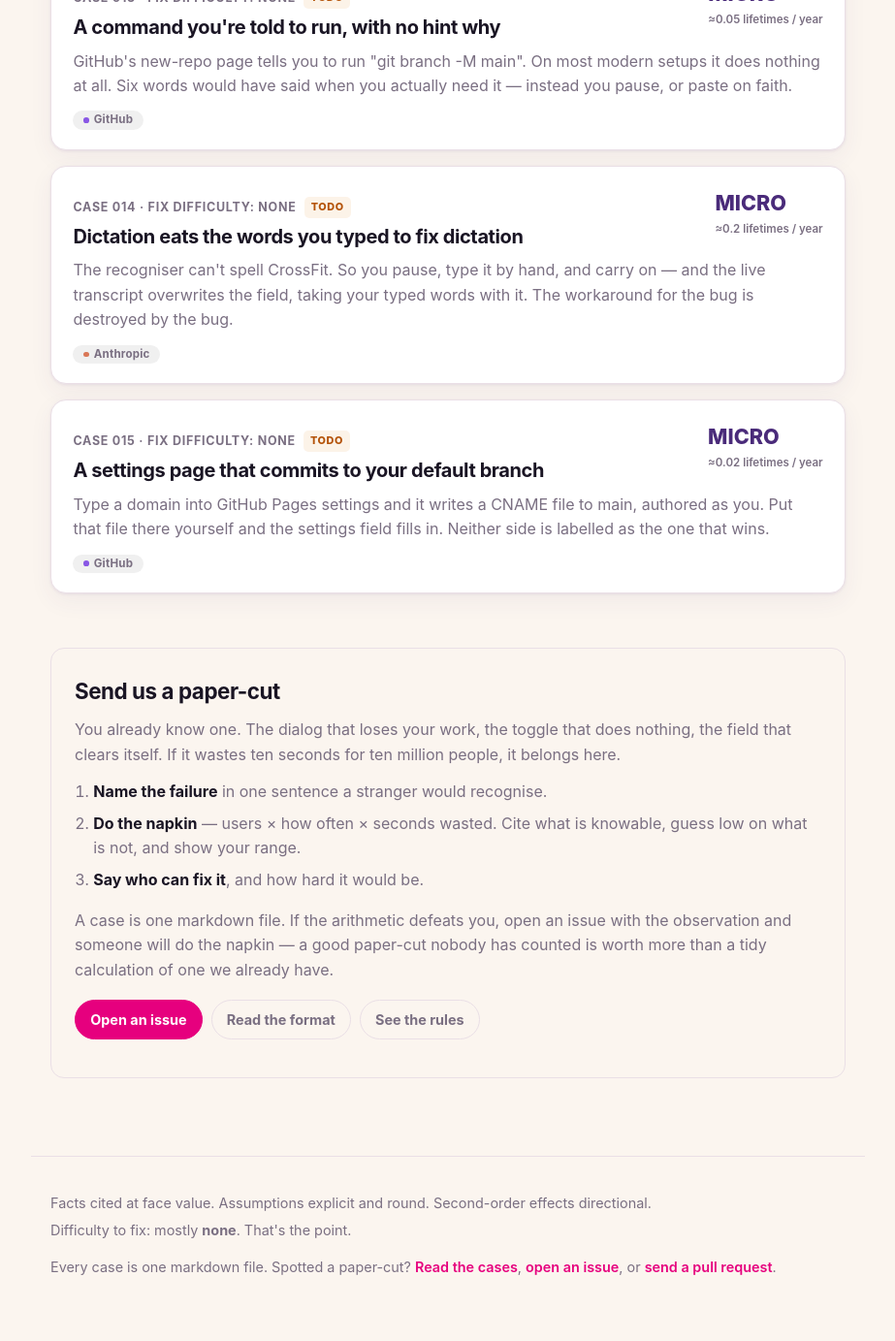
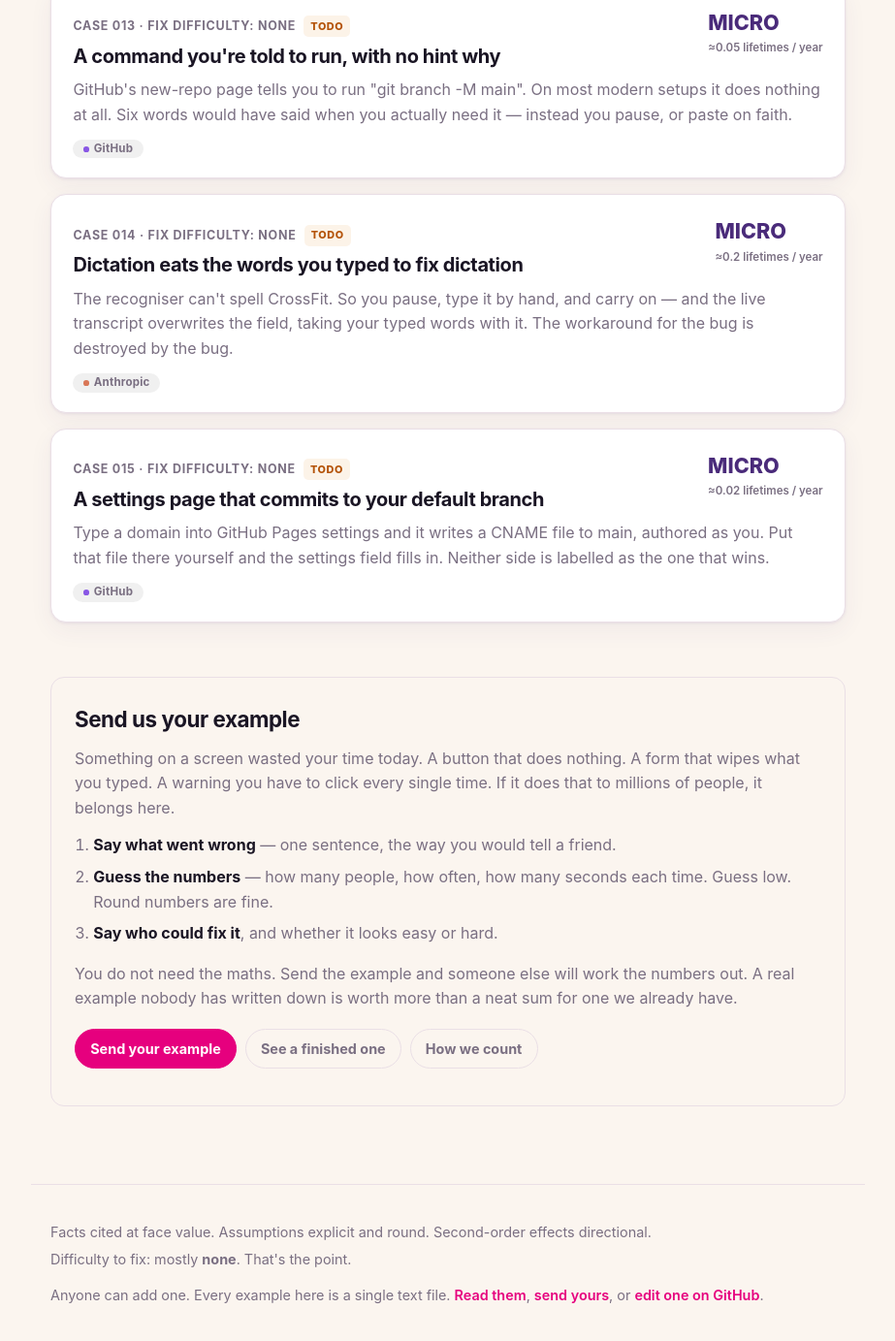
Before and after one commit to PlanetaryCouncil/ux, a Jekyll site: the page built from index.md, in a window 1280 px wide and 1400 px high, scrolled down 3510 px. Shown: the top 1383 px of the window at 97% size, without its empty margins (178-1101 px from the left). Built offline with Jekyll 4.4.1, drawn with Linux system fonts in a browser that asks for light colours; some of the changed text lies outside the part shown.

Commit message:
Plain words: "send us your example", not "send us a paper-cut"
Marsita flagged the jargon and was right. "Paper-cut" and "napkin" are terms of
art — they read as clever to anyone already inside the project and as a barrier
to everyone else. A site asking strangers for submissions cannot open with
vocabulary they have to decode first.

The submit section now says what it wants in words a stranger uses: say what went
wrong, guess the numbers, say who could fix it. And the line that matters most
for volume is stated plainly — you do not need the maths. Send the example and
someone else will work the numbers out.

The hero changes too, since leading with a word the rest of the page has stopped
using is worse than either choice alone. "Ten seconds at a time" is plainer than
"one paper-cut at a time" and more concrete: it is the actual unit the whole
metric is built from, and it echoes the Jobs argument the methodology already
cites. Revert it in one edit if the old line is load-bearing for the brand.

The lede stops saying "UI/UX", "planetary scale" and "back-of-a-napkin", and
gives two examples instead — a button that does nothing, a form that wipes what
you typed. Naming the thing beats naming the category.

Left alone: "paper-cut" inside individual cases and in the internal docs, where
it is shorthand between people already reading closely.

Co-Authored-By: Claude Opus 5 <noreply@anthropic.com>

```diff
--- a/_config.yml
+++ b/_config.yml
@@ -1,9 +1,9 @@
 title: Ministry of Fixing Civilisation
-tagline: One tiny UX fix. Thousands of human years. Every day.
+tagline: One small fix. Thousands of human years. Every day.
 description: >-
-  A metric — lifetimes saved — for the UI/UX paper-cuts of civilisation.
-  Every case is one back-of-a-napkin calculation: facts cited, assumptions
-  explicit, difficulty-to-fix honest.
+  How much of everyone's life is wasted by small problems on our screens,
+  counted in human lifetimes per year. Simple sums, sources shown, and an
+  honest guess at how hard each one would be to fix.
 
 # Served from a custom subdomain root, so baseurl is empty.
 # (It would be "/ux" only if served from planetarycouncil.github.io/ux.)
--- a/_layouts/default.html
+++ b/_layouts/default.html
@@ -46,10 +46,10 @@
   <footer class="site-footer">
     <p>Facts cited at face value. Assumptions explicit and round. Second-order effects directional.</p>
     <p>Difficulty to fix: mostly <strong>none</strong>. That's the point.</p>
-    <p class="footer-repo">Every case is one markdown file. Spotted a paper-cut?
-      <a href="{{ site.repo }}/tree/main/_cases" rel="noopener">Read the cases</a>,
-      <a href="{{ site.repo }}/issues/new" rel="noopener">open an issue</a>, or
-      <a href="{{ site.repo }}" rel="noopener">send a pull request</a>.</p>
+    <p class="footer-repo">Anyone can add one. Every example here is a single text file.
+      <a href="{{ site.repo }}/tree/main/_cases" rel="noopener">Read them</a>,
+      <a href="{{ site.repo }}/issues/new" rel="noopener">send yours</a>, or
+      <a href="{{ site.repo }}" rel="noopener">edit one on GitHub</a>.</p>
   </footer>
 </body>
 </html>
--- a/index.md
+++ b/index.md
@@ -4,8 +4,8 @@ title: Lifetimes saved
 ---
 
 <section class="hero">
-  <h1>Fixing civilisation,<br><span class="accent">one paper-cut at a time.</span></h1>
-  <p class="lede">A single metric — <strong>lifetimes saved</strong> — for the tiny UI/UX failures that waste humanity's time at planetary scale. Each one is a back-of-a-napkin calculation. Each one is trivial to fix.</p>
+  <h1>Fixing civilisation,<br><span class="accent">ten seconds at a time.</span></h1>
+  <p class="lede">One number — <strong>lifetimes wasted</strong> — for the small everyday problems on our screens. A button that does nothing. A form that wipes what you typed. Ten seconds each, a few billion people, and it adds up to human lifetimes. Each one is easy to fix.</p>
 </section>
 
 {% assign total_lo = 0 %}
@@ -56,22 +56,22 @@ title: Lifetimes saved
 </div>
 
 <section class="submit-cta">
-  <h2>Send us a paper-cut</h2>
-  <p>You already know one. The dialog that loses your work, the toggle that does nothing,
-  the field that clears itself. If it wastes ten seconds for ten million people, it belongs here.</p>
+  <h2>Send us your example</h2>
+  <p>Something on a screen wasted your time today. A button that does nothing. A form that
+  wipes what you typed. A warning you have to click every single time. If it does that to
+  millions of people, it belongs here.</p>
   <ol>
-    <li><strong>Name the failure</strong> in one sentence a stranger would recognise.</li>
-    <li><strong>Do the napkin</strong> — users × how often × seconds wasted. Cite what is
-    knowable, guess low on what is not, and show your range.</li>
-    <li><strong>Say who can fix it</strong>, and how hard it would be.</li>
+    <li><strong>Say what went wrong</strong> — one sentence, the way you would tell a friend.</li>
+    <li><strong>Guess the numbers</strong> — how many people, how often, how many seconds
+    each time. Guess low. Round numbers are fine.</li>
+    <li><strong>Say who could fix it</strong>, and whether it looks easy or hard.</li>
   </ol>
-  <p>A case is one markdown file. If the arithmetic defeats you, open an issue with the
-  observation and someone will do the napkin — a good paper-cut nobody has counted is worth
-  more than a tidy calculation of one we already have.</p>
+  <p>You do not need the maths. Send the example and someone else will work the numbers out.
+  A real example nobody has written down is worth more than a neat sum for one we already have.</p>
   <p class="submit-actions">
-    <a class="btn" href="{{ site.repo }}/issues/new" rel="noopener">Open an issue</a>
-    <a class="btn btn-ghost" href="{{ site.repo }}/blob/main/README.md" rel="noopener">Read the format</a>
-    <a class="btn btn-ghost" href="{{ '/methodology/' | relative_url }}">See the rules</a>
+    <a class="btn" href="{{ site.repo }}/issues/new" rel="noopener">Send your example</a>
+    <a class="btn btn-ghost" href="{{ '/cases/013-unexplained-boilerplate-command/' | relative_url }}">See a finished one</a>
+    <a class="btn btn-ghost" href="{{ '/methodology/' | relative_url }}">How we count</a>
   </p>
 </section>
 
```
Also changed, not shown: methodology.md (+3 -3 lines).
